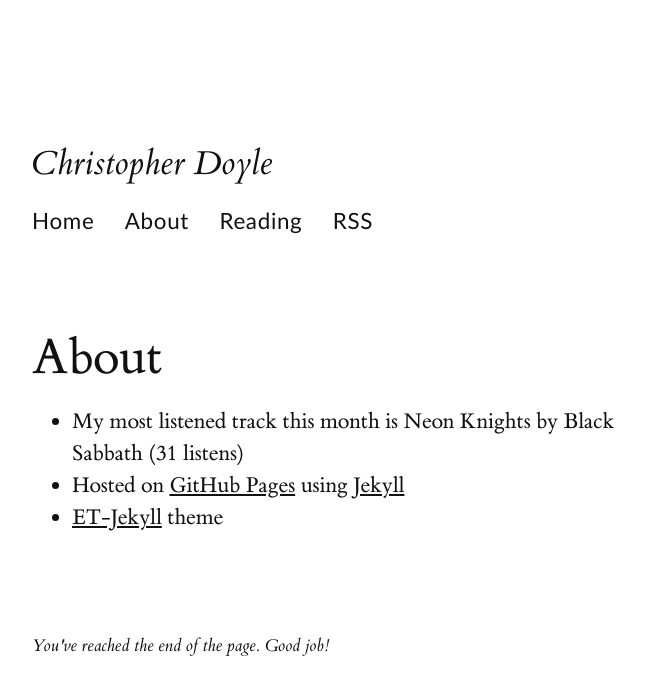
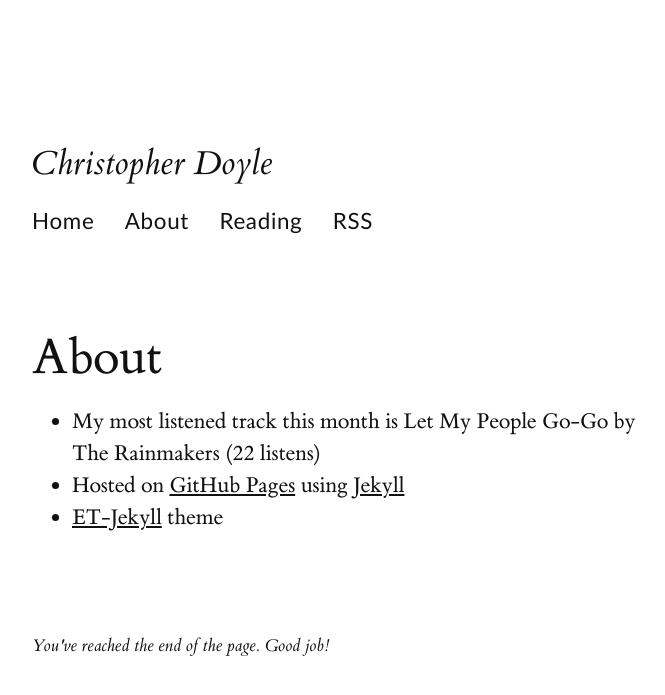
Before and after one commit to christopherdoyle/christopherdoyle.github.io, a Jekyll site: the page built from about.md, in a window 1280 px wide. Shown: the top 695 px of the page, without its empty margins (128-793 px from the left). Built offline with Jekyll 4.4.1, drawn with Linux system fonts in a browser that asks for light colours.

Commit message:
Updated config with latest top track from last.fm

```diff
--- a/_config.yml
+++ b/_config.yml
@@ -10,7 +10,7 @@ sass:
   style: compressed
 title: Christopher Doyle
 top_track:
-  artist: Black Sabbath
-  name: Neon Knights
-  playcount: 31
+  artist: The Rainmakers
+  name: Let My People Go-Go
+  playcount: 22
 url: https://christopherdoyle.github.io/
```
